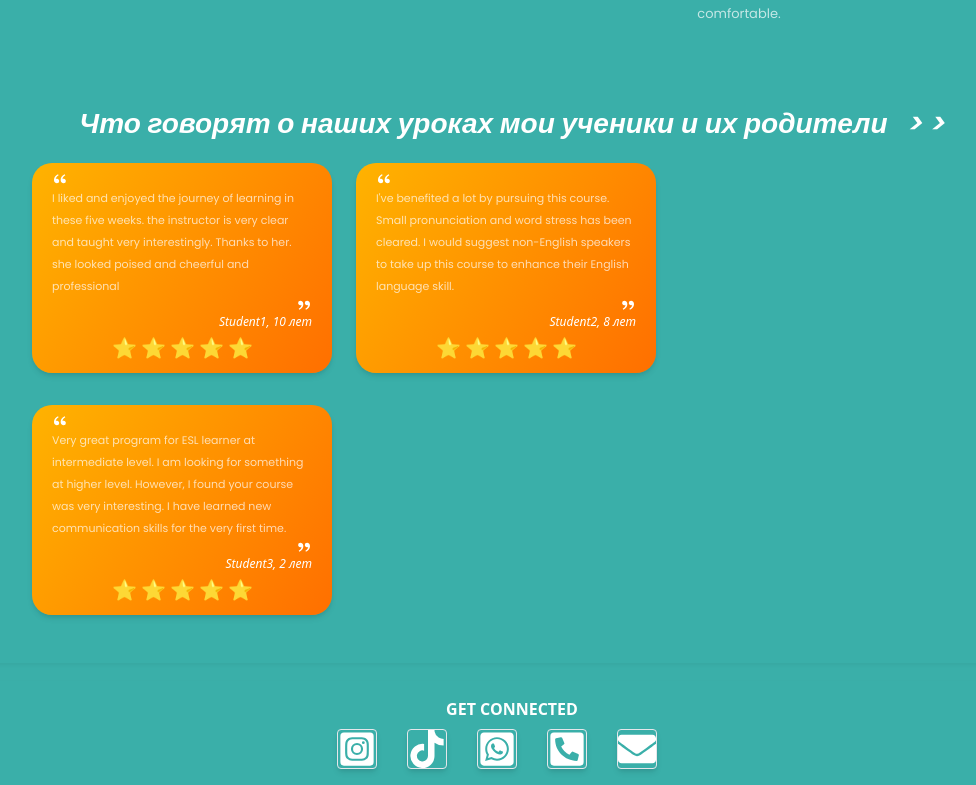
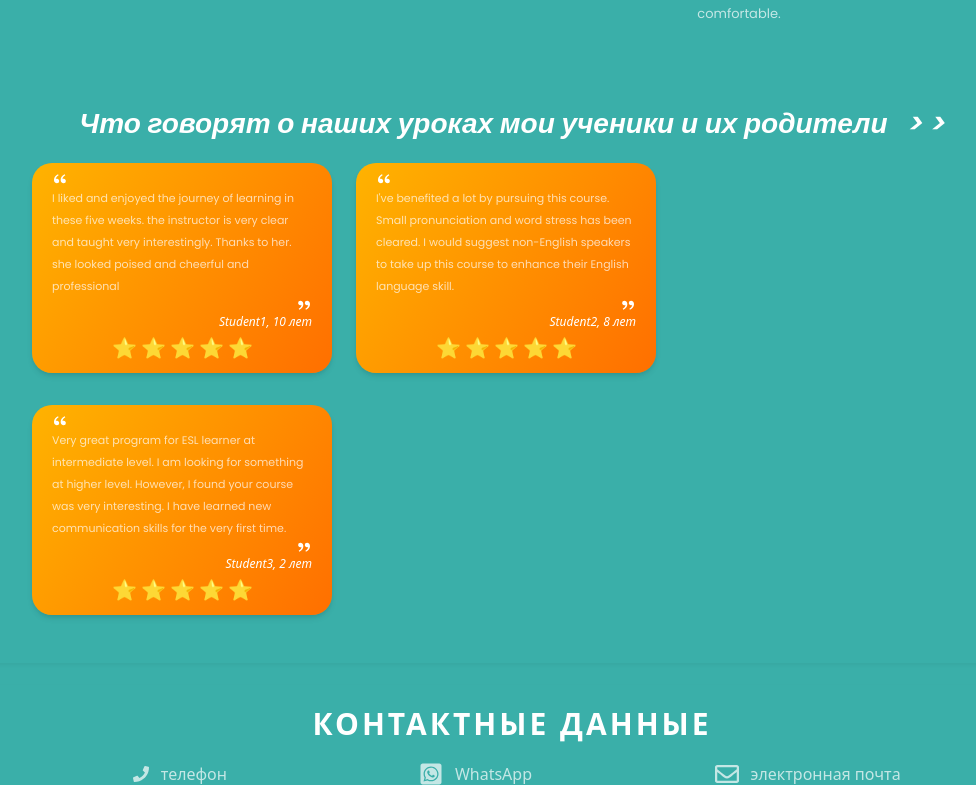
Before and after one commit to Dina2703/anara-website, a React (Create React App) app: page / in a window 1280 px wide. Shown: the part 2015-2800 px from the top of the page, without its empty margins (128-1104 px from the left). Built offline with nearby package versions, Linux system fonts and the light colour scheme.

Commit message:
Footer: new structure and styling

```diff
--- a/src/components/Footer.js
+++ b/src/components/Footer.js
@@ -1,32 +1,54 @@
-import { socialMedia } from "../constants";
+import { FaPhone, FaRegEnvelope, FaWhatsappSquare } from "react-icons/fa";
 
 function Footer() {
   return (
     <section
-      id="footer"
+      id="contact"
       className="sm:w-full w-[70vw] flex flex-col justify-center"
     >
-      <div className="shadow-inner h-[18px]  w-[200vw] -ml-[200px] "></div>
+      <div className="shadow-inner h-[22px]  w-[200vw] -ml-[200px] "></div>
       <h2
-        className=" text-center mt-4 font-bold text-white
+        className=" text-center my-4 font-bold text-white uppercase  text-[30px] tracking-widest
       "
       >
-        GET CONNECTED
+        Контактные данные
       </h2>
 
-      <div className=" flex justify-center  ">
-        <div className=" flex">
-          {socialMedia.map((footerLink) => (
-            <div key={footerLink.id} className=" my-2 min-w-[70px] flex ">
-              <a href={footerLink.link}>
-                <footerLink.icon className="text-[40px] text-white hover:bg-white hover:text-primary  shadow-md border rounded  " />
-              </a>
+      <div className=" flex flex-col sm:flex-row justify-around h-full items-center ">
+        <div className="mb-6">
+          <a
+            href="tel:+YOURNUMBERHERE"
+            className="flex flex-col text-dimWhite "
+          >
+            <div className="flex gap-3 items-center justify-center mb-2">
+              <FaPhone /> телефон
             </div>
-          ))}
+            <p className="underline text-[#0000FF] ">+777 555 55 55</p>
+          </a>
+        </div>
+
+        <div className="mb-6">
+          <a href="https://wa.me/14042457101">
+            <div className="flex gap-3 items-center justify-center text-dimWhite mb-2">
+              <FaWhatsappSquare className="text-[24px]" />
+              WhatsApp
+            </div>
+            <p className="underline text-[#0000FF] ">+777 555 55 55</p>
+          </a>
+        </div>
+        <div className="mb-6">
+          <a href="mailto:dinara.idrissova@list.ru">
+            <div className="flex gap-3 items-center justify-center text-dimWhite mb-2">
+              <FaRegEnvelope className="text-[24px]" /> электронная почта
+            </div>
+            <p className="underline text-[#0000FF] text-center">
+              example@gmail.com
+            </p>
+          </a>
         </div>
       </div>
 
-      <p className="text-[12px] p-3 text-center text-[#3B3B38] ">
+      <p className="text-[12px] p-3 text-center text-[#3B3B38] mt-6">
         Copyright &copy; 2022. All rights reserved. <br /> Website created by
         <a
           className="underline pl-1"
--- a/src/components/SocialVerticalLinks.js
+++ b/src/components/SocialVerticalLinks.js
@@ -30,7 +30,7 @@ const SocialVerticalLinks = () => (
           >
             <path d="M25,2C12.318,2,2,12.318,2,25c0,3.96,1.023,7.854,2.963,11.29L2.037,46.73c-0.096,0.343-0.003,0.711,0.245,0.966 C2.473,47.893,2.733,48,3,48c0.08,0,0.161-0.01,0.24-0.029l10.896-2.699C17.463,47.058,21.21,48,25,48c12.682,0,23-10.318,23-23 S37.682,2,25,2z M36.57,33.116c-0.492,1.362-2.852,2.605-3.986,2.772c-1.018,0.149-2.306,0.213-3.72-0.231 c-0.857-0.27-1.957-0.628-3.366-1.229c-5.923-2.526-9.791-8.415-10.087-8.804C15.116,25.235,13,22.463,13,19.594 s1.525-4.28,2.067-4.864c0.542-0.584,1.181-0.73,1.575-0.73s0.787,0.005,1.132,0.021c0.363,0.018,0.85-0.137,1.329,1.001 c0.492,1.168,1.673,4.037,1.819,4.33c0.148,0.292,0.246,0.633,0.05,1.022c-0.196,0.389-0.294,0.632-0.59,0.973 s-0.62,0.76-0.886,1.022c-0.296,0.291-0.603,0.606-0.259,1.19c0.344,0.584,1.529,2.493,3.285,4.039 c2.255,1.986,4.158,2.602,4.748,2.894c0.59,0.292,0.935,0.243,1.279-0.146c0.344-0.39,1.476-1.703,1.869-2.286 s0.787-0.487,1.329-0.292c0.542,0.194,3.445,1.604,4.035,1.896c0.59,0.292,0.984,0.438,1.132,0.681 C37.062,30.587,37.062,31.755,36.57,33.116z"></path>
           </svg>
-          <p className="text-[10px] text-green-800 font-semibold">Whatsapp</p>
+          <p className="text-[10px] text-green-800 font-semibold">WhatsApp</p>
         </a>
       </div>
       <div className="flex">
```
